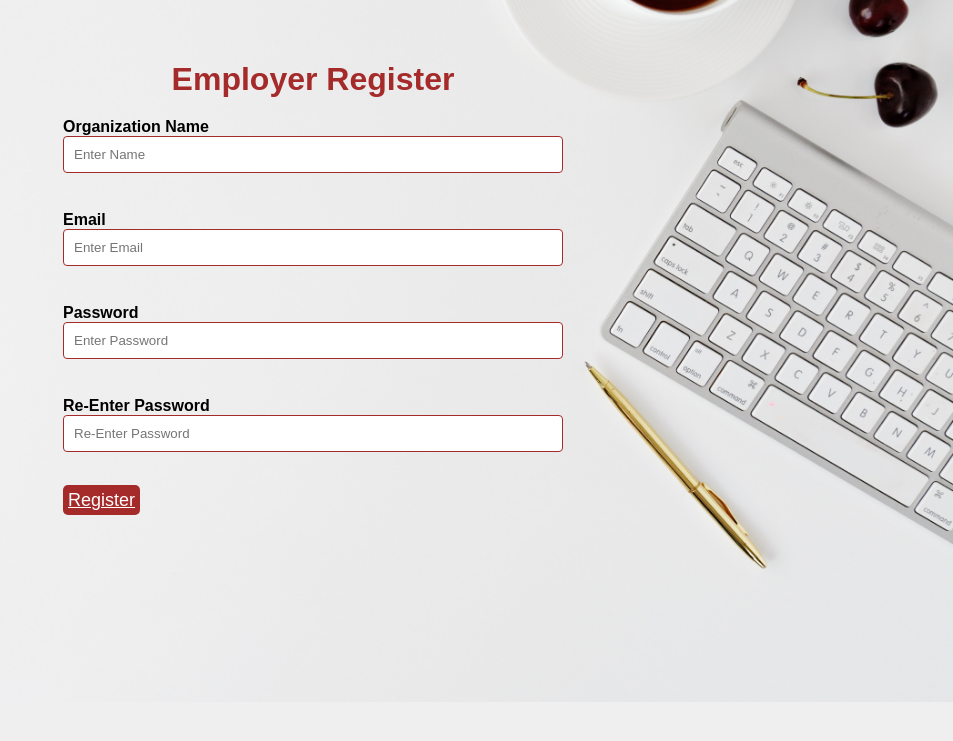
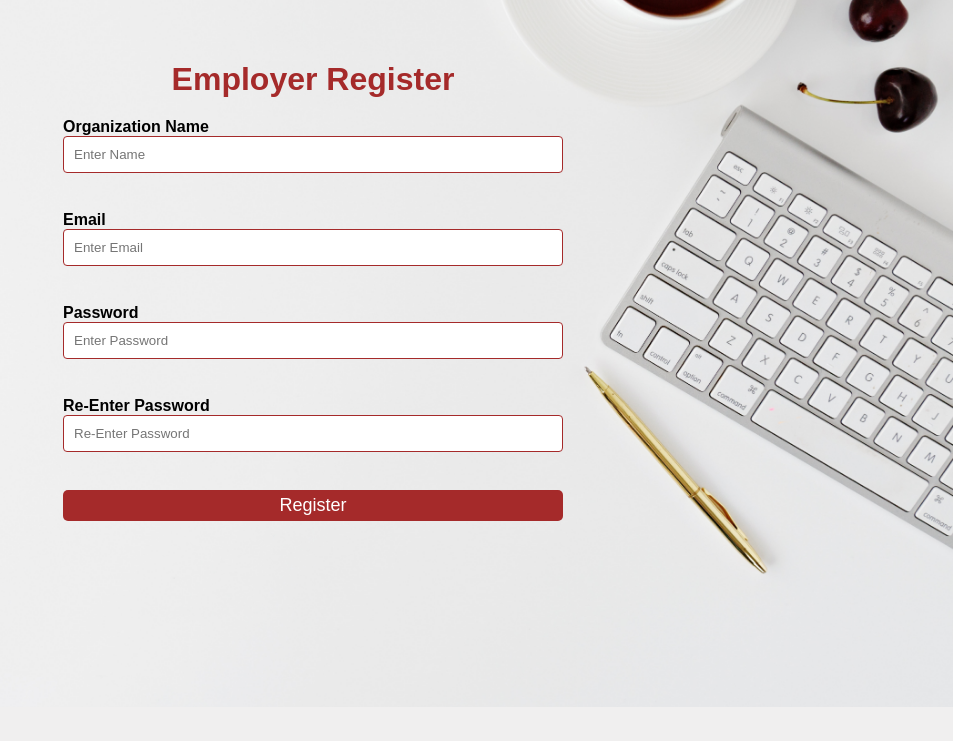
Before and after one commit to SR-Pittu/GDP, a Flask app: page /employeeRegister in a window 1280 px wide. Shown: the top 741 px of the page, without its empty margins (327-1280 px from the left). Run offline with Flask 3, Linux system fonts and the light colour scheme; some libraries are stand-ins or nearby versions.

Commit message:
changes made by minitha

```diff
--- a/templates/employeeRegister.html
+++ b/templates/employeeRegister.html
@@ -2,7 +2,7 @@
 <html>
 
 <head>
-  <title>Empyoyer Register</title>
+  <title>Employer Register</title>
   <style>
     body {
       background-image: url('career.jpg');
@@ -15,7 +15,7 @@
       padding: 10px;
     }
 
-    .button {
+    button {
       align-items: center;
       width: 100%;
       padding: 5px;
@@ -26,7 +26,7 @@
       border-radius: 5px;
       cursor: pointer;
     }
-    .button:hover {
+    button:hover {
       /* Hover styles */
       color: white;
       background-color: rgb(190, 0, 0);
@@ -110,7 +110,7 @@
     <input type="password" placeholder="Re-Enter Password" name="password-reenter" id="password-reenter"
       required><br><br>
     <span id="password-error" class="error-message"></span>
-    <a href="/loginEmployee" class="button">Register</a>
+    <button type="submit" href="/loginEmployee" class="registerbtn">Register</button>
   </form>
 
   <!-- Registration success and error messages -->
```
